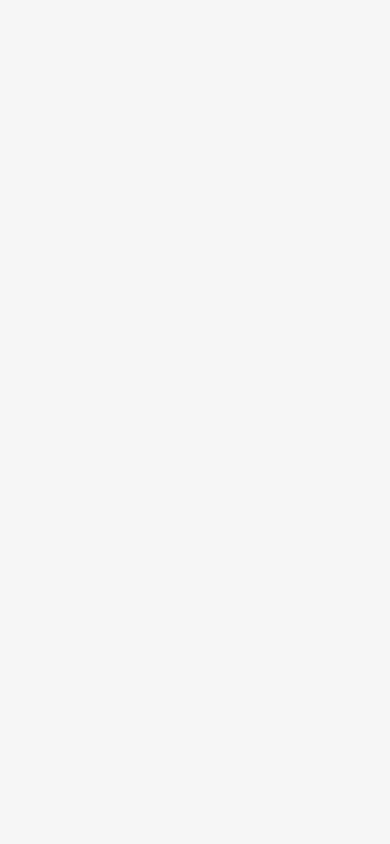
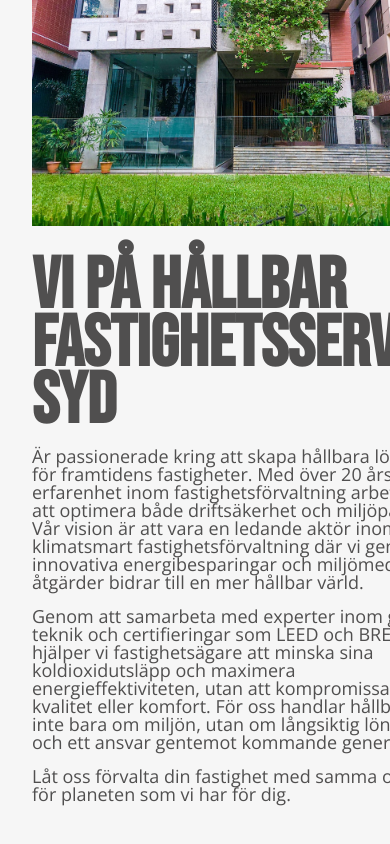
Before and after one commit to Wztrbrg/hfts, a React (Vite) app: page / in a window 390 px wide. Shown: the part 1191-2035 px from the top of the page. Before the commit the page ends 1013 px from the top, so only its background shows below. Built offline with nearby package versions, Linux system fonts and the light colour scheme.

Commit message:
about content on landing page

```diff
--- /dev/null
+++ b/src/assets/style/about-content.scss
@@ -0,0 +1,68 @@
+@import "./globals/_variables";
+
+.about-content-section {
+    display: grid;
+    place-items: center;
+
+    padding: 12rem 2rem;
+
+
+
+    .card {
+
+        width: 100%;
+        max-width: 1200px;
+
+        // margin-top: 7rem;
+
+        display: flex;
+        gap: 2rem;
+
+        .image {
+            width: 50%;
+            background-image: url(../../assets/images/about.jpg);
+            background-size: cover;
+        }
+
+        .text-wrapper {
+            display: flex;
+            flex-direction: column;
+            justify-content: space-between;
+            gap: 1rem;
+            width: 50%;
+        }
+
+    }
+
+}
+
+/* Media query for tablets (max-width: 1024px) */
+@media (max-width: 1024px) {
+
+    .about-content-section{
+
+        .card {
+
+            flex-direction: column;
+
+
+            .image {
+
+                width: 100%;
+                min-height: 20rem;
+                background-size: cover;
+                background-position: bottom;
+
+            }
+
+            .text-wrapper {
+                width: auto;
+            }
+        }
+    }
+}
+
+/* Media query for mobile devices (max-width: 768px) */
+@media (max-width: 768px) {
+
+}
--- /dev/null
+++ b/src/components/AboutContent.jsx
@@ -0,0 +1,26 @@
+import '../assets/style/about-content.scss';
+import { Link } from 'react-router-dom';
+import aboutImg from '../assets/images/about.jpg';
+
+const AboutContent = () => {
+  return (
+    <>
+      <section className="about-content-section">
+
+        <div className='card'>
+            {/* <img src={aboutImg} alt="" /> */}
+            <div className="image"></div>
+            <div className="text-wrapper">
+                <h2 className='h-h dk-txt'>vi på hållbar fastighetsservice syd</h2>
+                <p className='l-p dk-txt'>Är passionerade kring att skapa hållbara lösningar för framtidens fastigheter. Med över 20 års erfarenhet inom fastighetsförvaltning arbetar vi för att optimera både driftsäkerhet och miljöpåverkan. Vår vision är att vara en ledande aktör inom klimatsmart fastighetsförvaltning där vi genom innovativa energibesparingar och miljömedvetna åtgärder bidrar till en mer hållbar värld.</p>
+                <p className='l-p dk-txt'>Genom att samarbeta med experter inom grön teknik och certifieringar som LEED och BREEAM hjälper vi fastighetsägare att minska sina koldioxidutsläpp och maximera energieffektiviteten, utan att kompromissa med kvalitet eller komfort. För oss handlar hållbarhet inte bara om miljön, utan om långsiktig lönsamhet och ett ansvar gentemot kommande generationer.</p>
+                <p className='l-p dk-txt'>Låt oss förvalta din fastighet med samma omsorg för planeten som vi har för dig.</p>
+            </div>
+        </div>
+
+      </section>
+    </>
+  )
+}
+
+export default AboutContent;
--- a/src/pages/Home.jsx
+++ b/src/pages/Home.jsx
@@ -1,11 +1,13 @@
 import HeroSection from "../components/HeroSection";
 import ValuesBox from "../components/ValuesBox";
+import AboutContent from "../components/AboutContent";
 
 const Home = () => {
   return (
     <div className="page-wrapper">
       <HeroSection />
       <ValuesBox />
+      <AboutContent/>
     </div>
   )
 }
```
Also changed, not shown: src/assets/images/about.jpg (added).
